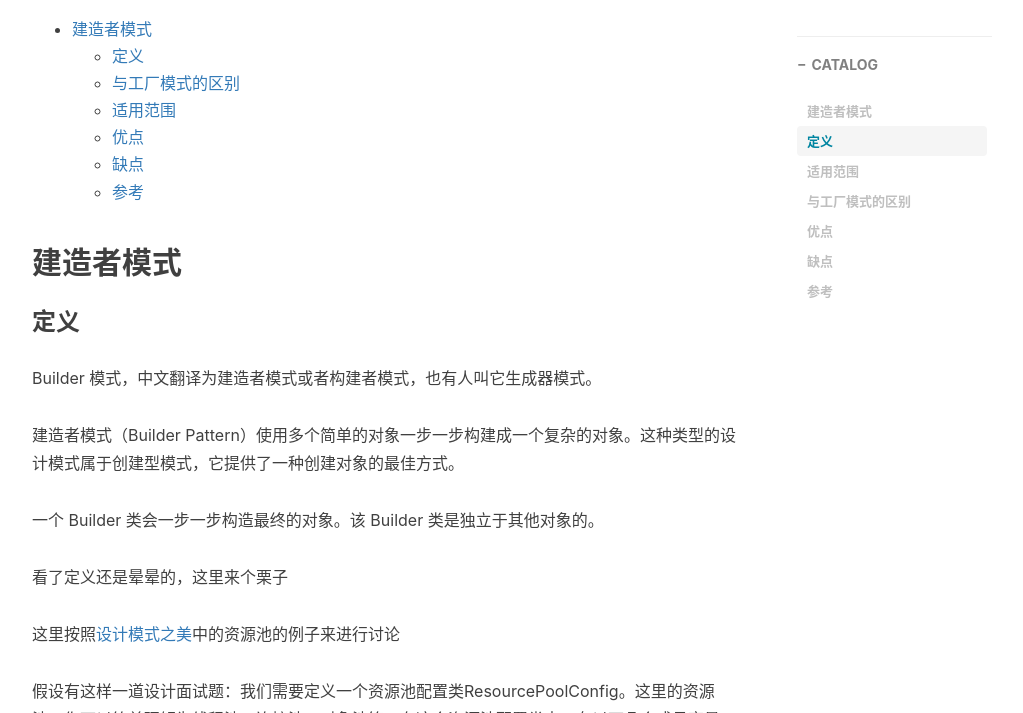
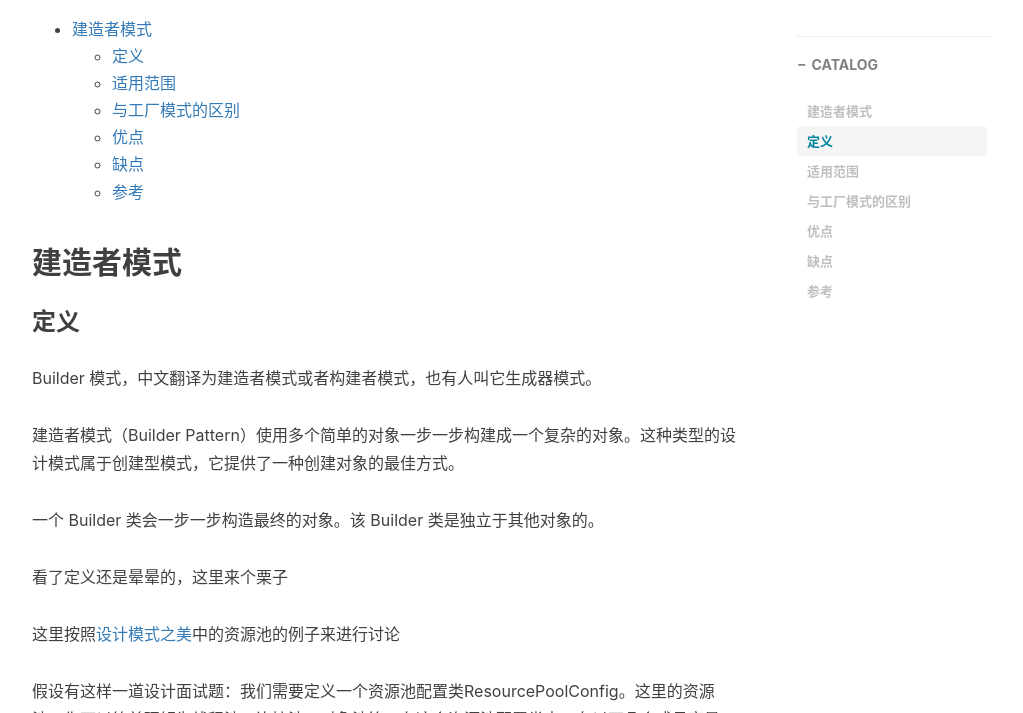
Before and after one commit to boilingfrog/boilingfrog.github.io, a Jekyll site: the page built from _posts/2021-11-06-使用go实现建造者模式.md, in a window 1280 px wide and 900 px high, scrolled down 340 px, cut to the strip 187-900 px from the top of the window. Shown: the whole strip, without its empty margins (233-1256 px from the left). Built offline with Jekyll 4.4.1, drawn with Linux system fonts in a browser that asks for light colours; nearby versions of some CDN libraries; comment, search, counter and statistics services are not loaded.

Commit message:
建造者模式

```diff
--- a/_posts/2021-11-06-使用go实现建造者模式.md
+++ b/_posts/2021-11-06-使用go实现建造者模式.md
@@ -15,8 +15,8 @@ tags:
 
 - [建造者模式](#%E5%BB%BA%E9%80%A0%E8%80%85%E6%A8%A1%E5%BC%8F)
   - [定义](#%E5%AE%9A%E4%B9%89)
+  - [适用范围](#%E9%80%82%E7%94%A8%E8%8C%83%E5%9B%B4)
   - [与工厂模式的区别](#%E4%B8%8E%E5%B7%A5%E5%8E%82%E6%A8%A1%E5%BC%8F%E7%9A%84%E5%8C%BA%E5%88%AB)
-  - [适用范围](#%E9%80%82%E7%94%A8%E8%8C%83%E5%9B%B4)
   - [优点](#%E4%BC%98%E7%82%B9)
   - [缺点](#%E7%BC%BA%E7%82%B9)
   - [参考](#%E5%8F%82%E8%80%83)
```
